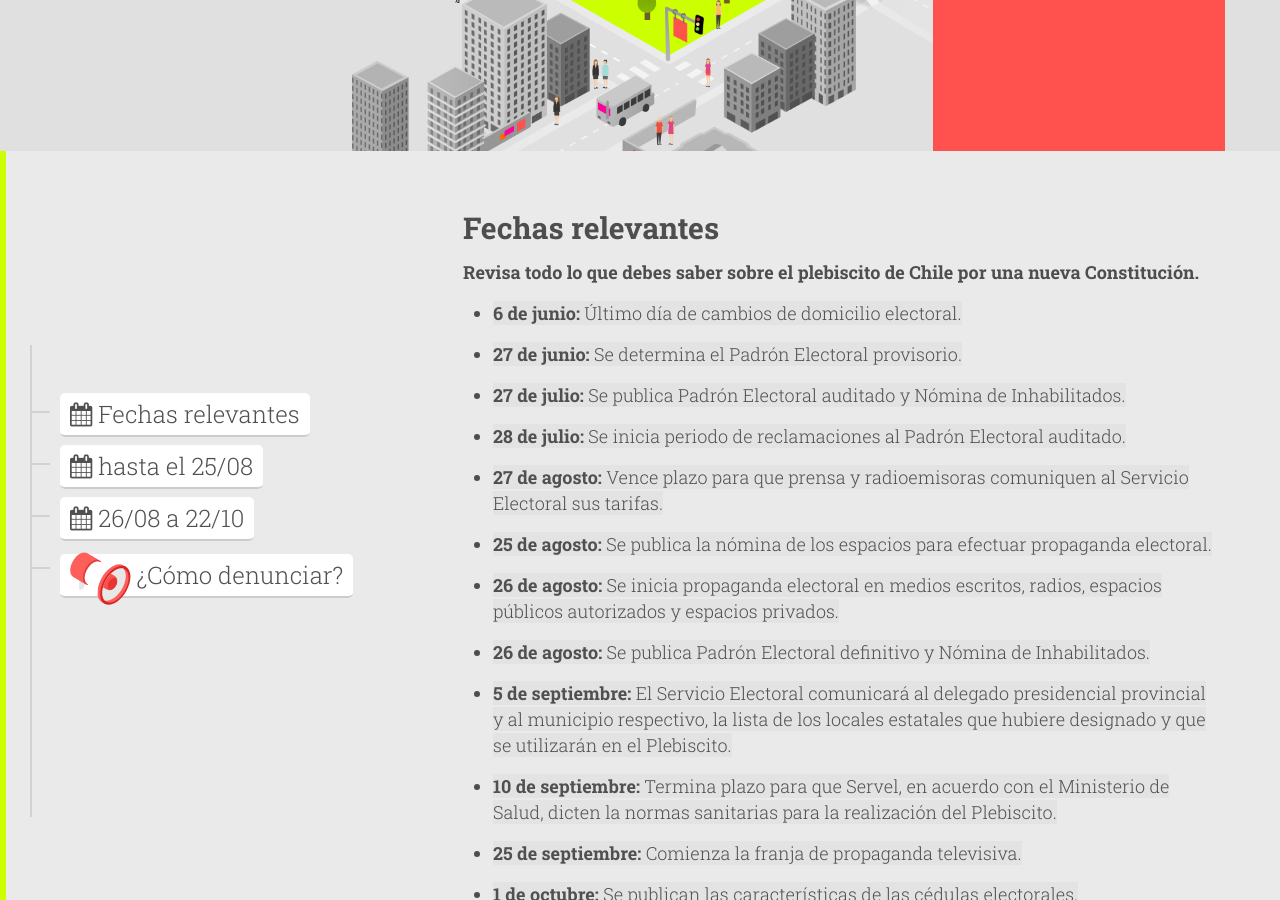
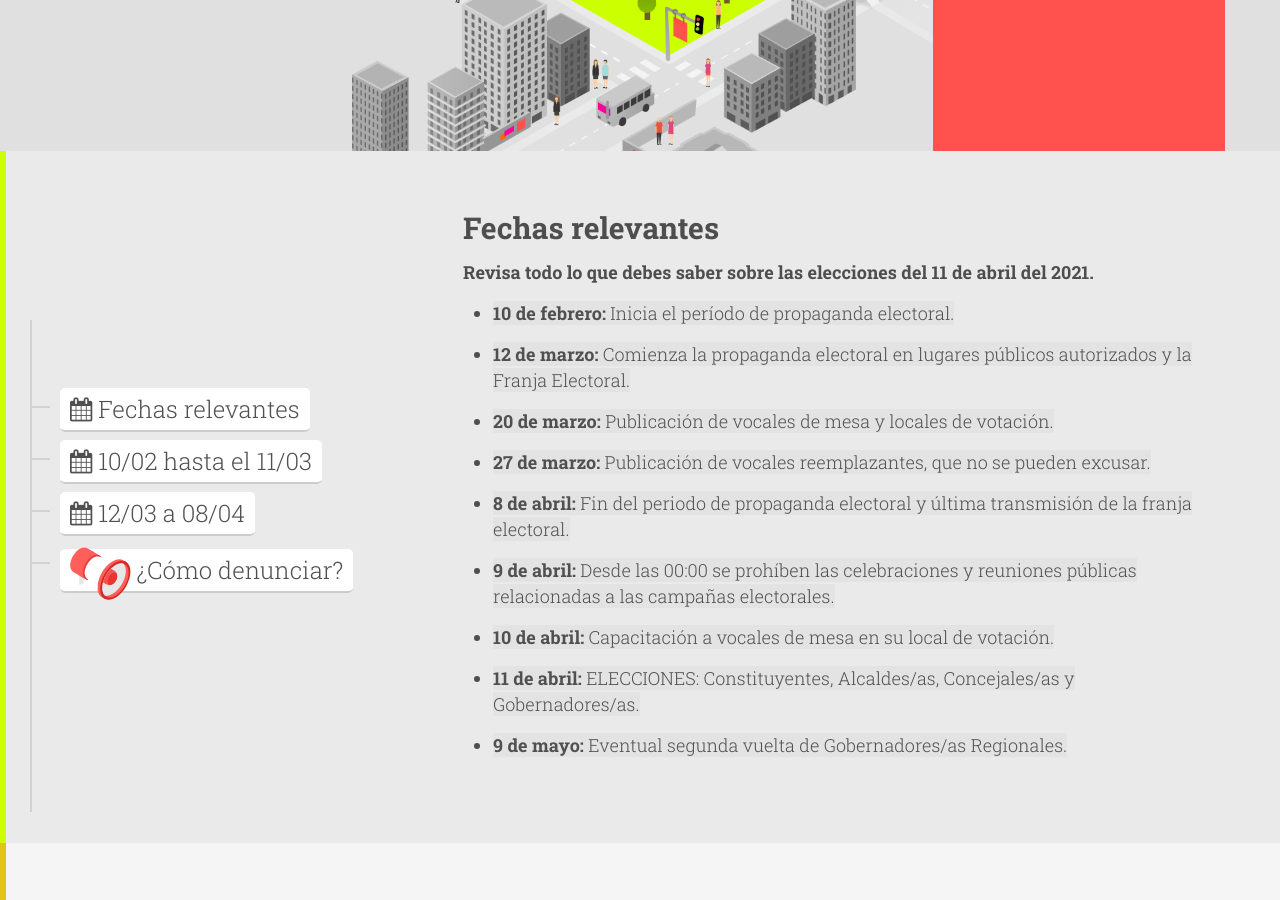
Before and after one commit to ciudadanointeligente/semaforo-electoral, a Jekyll site: the page built from index.html, in a window 1280 px wide and 900 px high, scrolled down 749 px. Built offline with Jekyll 4.4.1, drawn with Linux system fonts in a browser that asks for light colours; nearby versions of some CDN libraries; some of the changed text lies outside the part shown.

Commit message:
actualizadainfosemaforoelecciones2021

```diff
--- a/_includes/denuncia.html
+++ b/_includes/denuncia.html
@@ -23,7 +23,7 @@
 
       <h4>Acá encontrarás los lugares autorizados por el Servel para la propaganda en espacio público:</h4>
       <ul>
-        <li><a href="https://www.servel.cl/servel-publica-los-espacios-publicos-autorizados-para-propaganda-del-plebiscito-nacional-2020/" target="_blank" onClick="ga('send', 'event', 'web-servel', 'click');">Nómina de espacios públicos autorizados para propaganda electoral</a></li>
+        <li><a href="" target="_blank" onClick="ga('send', 'event', 'web-servel', 'click');"> Aún no está la nómina de espacios públicos autorizados para propaganda electoral</a></li>
       <ul>
       <br>
       <h4>Leyes:</h4>
--- a/_includes/fechasrelevantes.html
+++ b/_includes/fechasrelevantes.html
@@ -2,64 +2,34 @@
   <div class="row">
     <div class="col-md-8 col-md-offset-4 col-xs-12">
       <h2>Fechas relevantes</h2>
-      <h4>Revisa todo lo que debes saber sobre el plebiscito de Chile por una nueva Constitución.</h4>
+      <h4>Revisa todo lo que debes saber sobre las elecciones del 11 de abril del 2021.</h4>
       <ul>
         <li>
-          <h4><mark>6 de junio: <span class="light">Último día de cambios de domicilio electoral.</mark> </h4>
+          <h4><mark>10 de febrero: <span class="light">Inicia el período de propaganda electoral.</mark> </h4>
         </li>
         <li>
-          <h4><mark>27 de junio: <span class="light">Se determina el Padrón Electoral provisorio.</mark> </h4>
+          <h4><mark>12 de marzo: <span class="light">Comienza la propaganda electoral en lugares públicos autorizados y la Franja Electoral.</mark> </h4>
         </li>
         <li>
-          <h4><mark>27 de julio: <span class="light">Se publica Padrón Electoral auditado y Nómina de Inhabilitados.</mark> </h4>
+          <h4><mark>20 de marzo: <span class="light">Publicación de vocales de mesa y locales de votación.</mark> </h4>
         </li>
         <li>
-          <h4><mark>28 de julio: <span class="light">Se inicia periodo de reclamaciones al Padrón Electoral auditado.</mark> </h4>
+          <h4><mark>27 de marzo: <span class="light">Publicación de vocales reemplazantes, que no se pueden excusar.</mark> </h4>
         </li>
         <li>
-          <h4><mark>27 de agosto: <span class="light"> Vence plazo para que prensa y radioemisoras comuniquen al Servicio Electoral sus tarifas.</mark> </h4>
+          <h4><mark>8 de abril: <span class="light">Fin del periodo  de propaganda electoral y última transmisión de la franja electoral.</mark> </h4>
         </li>
         <li>
-          <h4><mark>25 de agosto: <span class="light">Se publica la nómina de los espacios para efectuar propaganda electoral.</mark> </h4>
+          <h4><mark>9 de abril: <span class="light">Desde las 00:00 se prohíben las celebraciones y reuniones públicas relacionadas a las campañas electorales.</mark> </h4>
         </li>
         <li>
-          <h4><mark>26 de agosto: <span class="light">Se inicia propaganda electoral en medios escritos, radios, espacios públicos autorizados y espacios privados.</mark> </h4>
+          <h4><mark>10 de abril: <span class="light">Capacitación a vocales de mesa en su local de votación.</mark> </h4>
         </li>
         <li>
-          <h4><mark>26 de agosto: <span class="light">Se publica Padrón Electoral definitivo y Nómina de Inhabilitados.</mark> </h4>
+          <h4><mark>11 de abril: <span class="light">ELECCIONES: Constituyentes, Alcaldes/as, Concejales/as y Gobernadores/as.</mark> </h4>
         </li>
         <li>
-          <h4><mark>5 de septiembre: <span class="light">El Servicio Electoral comunicará al delegado presidencial provincial y al municipio respectivo, la lista de los locales estatales que hubiere designado y que se utilizarán en el Plebiscito.</mark> </h4>
-        </li>
-        <li>
-          <h4><mark>10 de septiembre: <span class="light">Termina plazo para que Servel, en acuerdo con el Ministerio de Salud, dicten la normas sanitarias para la realización del Plebiscito.</mark> </h4>
-        </li>
-        <li>
-          <h4><mark>25 de septiembre: <span class="light">Comienza la franja de propaganda televisiva.</mark> </h4>
-        </li>
-          <li>
-          <h4><mark>1 de octubre: <span class="light">Se publican las características de las cédulas electorales.</mark> </h4>
-        </li>
-        <li>
-          <h4><mark>3 de octubre: <span class="light">Se publica la nómina de vocales de mesa designados, locales de votación y miembros de Colegio Escrutador.</mark> </h4>
-        </li>
-        <li>
-          <h4><mark>5 de octubre: <span class="light">Comienza plazo para presentar excusas y solicitar exclusiones para la labor de vocal de mesa ante las Juntas Electorales.</mark> </h4>
-        </li>
-        <li>
-          <h4><mark>10 de octubre: <span class="light">Se publica nómina de vocales reemplazantes.</mark> </h4>
-        </li>
-        <li>
-          <h4><mark>20 de octubre: <span class="light">Se publica facsímil de las cédulas de votación.</mark> </h4>
-        </li>
-        <li>
-          <h4><mark>22 de octubre: <span class="light">Finaliza toda propaganda electoral.</mark> </h4>
-        </li>
-        <li>
-          <h4><mark>24 de octubre: <span class="light">Vocales deben constituir las mesas de votación.</mark> </h4>
-        </li>
-        <li>
-          <h4><mark>25 de octubre: <span class="light">PLEBISCITO NACIONAL.</mark> </h4>
+          <h4><mark>9 de mayo: <span class="light">Eventual segunda vuelta de Gobernadores/as Regionales.</mark> </h4>
         </li>
 
 
--- a/_includes/header.html
+++ b/_includes/header.html
@@ -24,12 +24,12 @@
         </li>
         <li>
           <a class="page-link" href="#propagandatotal" onClick="ga('send', 'event', 'menu-movil-mediosybrigadistas', 'click');">
-            <i class="fa fa-calendar" aria-hidden="true"></i> 27/12 a 25/02
+            <i class="fa fa-calendar" aria-hidden="true"></i> 10/02 a 11/03
           </a>
         </li>
         <li>
           <a class="page-link" href="#iniciocampana" onClick="ga('send', 'event', 'menu-movil-inicio-campaña', 'click');">
-            <i class="fa fa-calendar" aria-hidden="true"></i> 26/02 a 23/04
+            <i class="fa fa-calendar" aria-hidden="true"></i> 12/03 a 08/04
           </a>
         </li>
         <li>
--- a/_includes/iniciocampana.html
+++ b/_includes/iniciocampana.html
@@ -1,8 +1,8 @@
 <div class="container">
   <div class="row">
     <div class="col-md-12">
-      <h2 class="section-title">Inicio de campaña</h2>
-      <h4 class="section-title"><i class="fa fa-calendar" aria-hidden="true"></i> 26/08 al 22/10</h4>
+      <h2 class="section-title">Segundo perido de campaña</h2>
+      <h4 class="section-title"><i class="fa fa-calendar" aria-hidden="true"></i> 12/03 al 8/04</h4>
     </div>
   </div>
   <!-- 01 -->
@@ -11,7 +11,7 @@
     <div class="col-md-6 col-xs-9">
       <div class="tag si">Está permitido</div>
       <div class="si">Realizar propaganda electoral</div>
-      <p class="bajada">Se puede realizar propaganda en espacios expresamente autorizados por el servel.</p>
+      <p class="bajada">Se puede realizar propaganda en espacios expresamente autorizados por el servel. Además de la franja electoral en televisión y radio.</p>
     </div>
   </div>
   <!-- 02 -->
@@ -115,6 +115,15 @@
   </div>
   <!-- 12 -->
   <div class="row">
+    <div class="col-md-2 col-md-offset-4 col-xs-3"><img src="{{ "/img/afiche-si.svg" | prepend: site.baseurl }}"></div>
+    <div class="col-md-6 col-xs-9">
+      <div class="tag si">Está permitido</div>
+      <div class="si">Propaganda en sedes oficiales</div>
+      <p class="bajada">Las sedes y oficinas oficiales de partidos políticos pueden exhibir carteles, afiches u otra propaganda electoral. Con un máximo de cinco sedes por comuna.</p>
+    </div>
+  </div>
+  <!-- 13 -->
+  <div class="row">
     <div class="col-md-2 col-md-offset-4 col-xs-3"><img src="{{ "/img/amplificacion-no.svg" | prepend: site.baseurl }}"></div>
     <div class="col-md-6 col-xs-9">
       <div class="tag no">No está permitido</div>
@@ -122,7 +131,7 @@
       <p class="bajada">Hacer uso de amplificación de sonido o perifoneo (uso de altoparlante, megáfono, entre otros)</p>
     </div>
   </div>
-  <!-- 13 -->
+  <!-- 14 -->
   <div class="row">
     <div class="col-md-2 col-md-offset-4 col-xs-3"><img src="{{ "/img/privado-no.svg" | prepend: site.baseurl }}"></div>
     <div class="col-md-6 col-xs-9">
@@ -130,7 +139,7 @@
       <div class="no">Propaganda en espacios privados sin autorización</div>
     </div>
   </div>
-  <!-- 14 -->
+  <!-- 15 -->
   <div class="row">
     <div class="col-md-2 col-md-offset-4 col-xs-3"><img src="{{ "/img/cine-no.svg" | prepend: site.baseurl }}"></div>
     <div class="col-md-6 col-xs-9">
@@ -138,7 +147,7 @@
       <div class="no">Hacer propaganda electoral en cinematógrafos y salas de exhibición de videos</div>
     </div>
   </div>
-  <!-- 15 -->
+  <!-- 16 -->
   <div class="row">
     <div class="col-md-2 col-md-offset-4 col-xs-3"><img src="{{ "/img/grande-no.svg" | prepend: site.baseurl }}"></div>
     <div class="col-md-6 col-xs-9">
@@ -146,7 +155,7 @@
       <div class="no">Carteles de un tamaño superior a 2m² en espacio público y 6m² en espacio privado</div>
     </div>
   </div>
-  <!-- 16 -->
+  <!-- 17 -->
   <div class="row">
     <div class="col-md-2 col-md-offset-4 col-xs-3"><img src="{{ "/img/pared-no.svg" | prepend: site.baseurl }}"></div>
     <div class="col-md-6 col-xs-9">
@@ -154,7 +163,7 @@
       <div class="no">Rayados, murales y elementos que se adhieran a paredes</div>
     </div>
   </div>
-  <!-- 17 -->
+  <!-- 18 -->
   <div class="row">
     <div class="col-md-2 col-md-offset-4 col-xs-3"><img src="{{ "/img/serviciopublico-no.svg" | prepend: site.baseurl }}"></div>
     <div class="col-md-6 col-xs-9">
@@ -163,7 +172,7 @@
       <p class="bajada">Como paraderos, postes, sistema de alumbrado, cables, microbuses, etcétera.</p>
     </div>
   </div>
-  <!-- 18 -->
+  <!-- 19 -->
   <div class="row">
     <div class="col-md-2 col-md-offset-4 col-xs-3"><img src="{{ "/img/dano-no.svg" | prepend: site.baseurl }}"></div>
     <div class="col-md-6 col-xs-9">
@@ -171,7 +180,7 @@
       <div class="no">Propaganda que provoque daño permanente en espacio público</div>
     </div>
   </div>
-  <!-- 19 -->
+  <!-- 20 -->
   <div class="row">
     <div class="col-md-2 col-md-offset-4 col-xs-3"><img src="{{ "/img/parques-no.svg" | prepend: site.baseurl }}"></div>
     <div class="col-md-6 col-xs-9">
@@ -179,7 +188,7 @@
       <div class="no">Propaganda fuera de espacios asignados por el Servel en plazas y parques</div>
     </div>
   </div>
-  <!-- 20 -->
+  <!-- 21 -->
   <div class="row">
     <div class="col-md-2 col-md-offset-4 col-xs-3"><img src="{{ "/img/avion-no.svg" | prepend: site.baseurl }}"></div>
     <div class="col-md-6 col-xs-9">
@@ -187,7 +196,7 @@
       <div class="no">Propaganda aérea como con un lienzo en un aeroplano, drones o helicópteros</div>
     </div>
   </div>
-  <!-- 21 -->
+  <!-- 22 -->
   <div class="row">
     <div class="col-md-2 col-md-offset-4 col-xs-3"><img src="{{ "/img/tv-no.svg" | prepend: site.baseurl }}"></div>
     <div class="col-md-6 col-xs-9">
@@ -199,9 +208,7 @@
   <div class="row">
     <div class="col-md-8 col-md-offset-4 col-xs-12 disclaimer">
       <div class="tag no">Importante</div>
-      <div>El Congreso despachó el proyecto para regular el financiamiento de las campañas para el Plebiscito. La normativa limita los aportes individuales en favor de partidos en un máximo de 500 UF.
-      El límite de los aportes individuales que realicen “personas naturales" a organizaciones de la sociedad civil destinados a las campañas señaladas será de 500 UF.
-      En el caso de los parlamentarios independientes dicho límite será de 60 UF.
+      <div>La realización de actividades de propaganda fuera de los plazos y condiciones establecidos en la ley podrá ser sancionado con multa de 20 a 200 UTM.
       </div>
     </div>
   </div>
--- a/_includes/propagandatotal.html
+++ b/_includes/propagandatotal.html
@@ -1,8 +1,8 @@
 <div class="container">
   <div class="row">
     <div class="col-md-12">
-      <h2 class="section-title">Periodo pre camapaña</h2>
-      <h4 class="section-title"><i class="fa fa-calendar" aria-hidden="true"></i> hasta el 25/08</h4>
+      <h2 class="section-title">Primer perido de campaña</h2>
+      <h4 class="section-title"><i class="fa fa-calendar" aria-hidden="true"></i> 10/02 hasta el 11/03</h4>
     </div>
   </div>
   <!-- 01 -->
@@ -10,26 +10,35 @@
     <div class="col-md-2 col-md-offset-4 col-xs-3"><img src="{{ "/img/entrevista-si.svg" | prepend: site.baseurl }}"></div>
     <div class="col-md-6 col-xs-9">
       <div class="tag si">Está permitido</div>
-      <div class="si">Personas naturales difundan ideas o información</div>
-      <p class="bajada">No es propaganda electoral la difusión de ideas o de información sobre actos políticos realizados por personas naturales.</p>
+      <div class="si">Lanzamiento oficial de campañas electorales</div>
+      <p class="bajada">Los candidatos/as a los distintos cargos pueden lanzar de manera oficial sus campañas.</p>
     </div>
   </div>
   <!-- 02 -->
   <div class="row">
-    <div class="col-md-2 col-md-offset-4 col-xs-3"><img src="{{ "/img/reunirse-si.svg" | prepend: site.baseurl }}"></div>
+    <div class="col-md-2 col-md-offset-4 col-xs-3"><img src="{{ "/img/brigadista-si.svg" | prepend: site.baseurl }}"></div>
     <div class="col-md-6 col-xs-9">
       <div class="tag si">Está permitido</div>
-      <div class="si">Asistir a actividades no electorales</div>
-      <p class="bajada"> Las autoridades públicas pueden asistir a actividades habituales en el ejercicio de su cargo y propias del funcionamiento de los partidos políticos constituidos o en formación.</p>
+      <div class="si">Realizar propaganda electoral</div>
+      <p class="bajada"> Entrega información en la vía pública. Las personas encargadas podrán estár con banderas o lienzos.</p>
     </div>
   </div>
   <!-- 03 -->
   <div class="row">
-    <div class="col-md-2 col-md-offset-4 col-xs-3"><img src="{{ "/img/amplificacion-no.svg" | prepend: site.baseurl }}"></div>
+    <div class="col-md-2 col-md-offset-4 col-xs-3"><img src="{{ "/img/radio-si.svg" | prepend: site.baseurl }}"></div>
+    <div class="col-md-6 col-xs-9">
+      <div class="tag si">Está permitido</div>
+      <div class="si">Spots de información en radios</div>
+      <p class="bajada"> Las radios deben publicar 6 spots diarios con información útil para la ciudadanía.</p>
+    </div>
+  </div>
+  <!-- 04 -->
+  <div class="row">
+    <div class="col-md-2 col-md-offset-4 col-xs-3"><img src="{{ "/img/tv-no.svg" | prepend: site.baseurl }}"></div>
     <div class="col-md-6 col-xs-9">
       <div class="tag no">No está permitido</div>
-      <div class="no">Que partidos políticos hagan propaganda electoral</div>
-      <p class="bajada">Ningún partido político puede hacer propaganda electoral antes del 25 de agosto y después del 25 de octubre. </p>
+      <div class="no">Franja electoral</div>
+      <p class="bajada"> No se puede realizar franja electoral en televisión y radio </p>
     </div>
   </div>
 </div>
--- a/index.html
+++ b/index.html
@@ -16,19 +16,19 @@ layout: default
         <li role="presentation">
           <a href="#fechassrelevantes" onclick="ga('send', 'event', 'menu-desktop-inicio-campaña', 'click');">
             <span class="nav__counter"><i class="fa fa-calendar" aria-hidden="true"></i> Fechas relevantes</span>
-            <h3 class="nav__body">Conoce las fechas del proceso plebiscito</h3>
+            <h3 class="nav__body">Conoce las fechas de las elecciones de abril del 2021</h3>
           </a>
         </li>
         <li role="presentation">
           <a href="#propagandatotal" onclick="ga('send', 'event', 'menu-desktop-propaganda-total', 'click');">
-            <span class="nav__counter"><i class="fa fa-calendar" aria-hidden="true"></i> hasta el 25/08</span>
-            <h3 class="nav__body">Periodo pre propaganda</h3>
+            <span class="nav__counter"><i class="fa fa-calendar" aria-hidden="true"></i> 10/02 hasta el 11/03</span>
+            <h3 class="nav__body">Primer periodo de propaganda electoral</h3>
           </a>
         </li>
         <li role="presentation">
           <a href="#iniciocampana" onclick="ga('send', 'event', 'menu-desktop-inicio-campaña', 'click');">
-            <span class="nav__counter"><i class="fa fa-calendar" aria-hidden="true"></i> 26/08 a 22/10</span>
-            <h3 class="nav__body">Periodo propaganda electoral</h3>
+            <span class="nav__counter"><i class="fa fa-calendar" aria-hidden="true"></i> 12/03 a 08/04</span>
+            <h3 class="nav__body">Segundo periodo de propaganda electoral</h3>
           </a>
         </li>
 
@@ -49,7 +49,7 @@ layout: default
       <div class="container">
         <div class="row">
           <div class="col-md-8 hero">
-            <h1>Semáforo electoral: Plebiscito 2020 por una Nueva Constitución para Chile
+            <h1>Semáforo electoral: Elecciones 11 de abril del 2021
               <div class="sub-brand"><a href="http://ciudadaniai.org/" onclick="ga('send', 'event', 'menu-desktop-subbrand', 'click');" target="_blank">de Ciudadanía Inteligente</a>
               </div>
             </h1>
@@ -87,7 +87,7 @@ layout: default
       <div class="container">
         <div class="row">
           <div class="col-md-8 col-md-offset-4">
-            <p>Semaforoelectoral.cl es un proyecto de Ciudadanía Inteligente que nació el 2016 y que se enmarca en el contexto de las campañas para el Plebiscito, eventual Elección de Constituyentes y Elecciones Municipales en 2020.</p>
+            <p>Semaforoelectoral.cl es un proyecto de Ciudadanía Inteligente que nació el 2016 y que se enmarca en el contexto de las campañas para la Elecciones de Constituyentes, Alcaldes/as, Concejales/as y Gobernadores/as.</p>
           </div>
         </div>
       </div>
```
Also changed, not shown: other parts of _includes/denuncia.html (+1 -1 lines).
